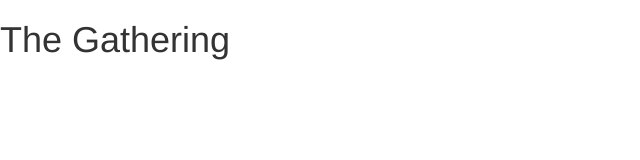
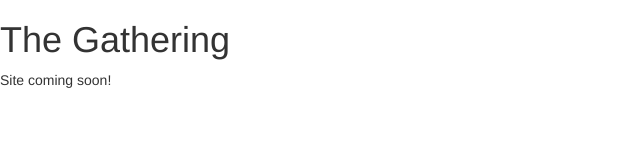
Before and after one commit to tmlppnw/celebrate.tmlppnw.com, a plain HTML site: page index.html in a window 1280 px wide. Shown: the whole page, without its empty margins (0-640 px from the left). Drawn offline with nearby package versions, Linux system fonts and the light colour scheme.

Commit message:
Coming soon.

```diff
--- a/index.html
+++ b/index.html
@@ -20,6 +20,8 @@
 	<body>
 		<h1>The Gathering</h1>
 
+		<p>Site coming soon!</p>
+
 		<!-- jQuery (necessary for Bootstrap's JavaScript plugins) -->
 		<script src="https://ajax.googleapis.com/ajax/libs/jquery/1.12.4/jquery.min.js"></script>
 		<!-- Include all compiled plugins (below), or include individual files as needed -->
```
Also changed, not shown: img/oregon_forest_1900x840.jpg (added).
